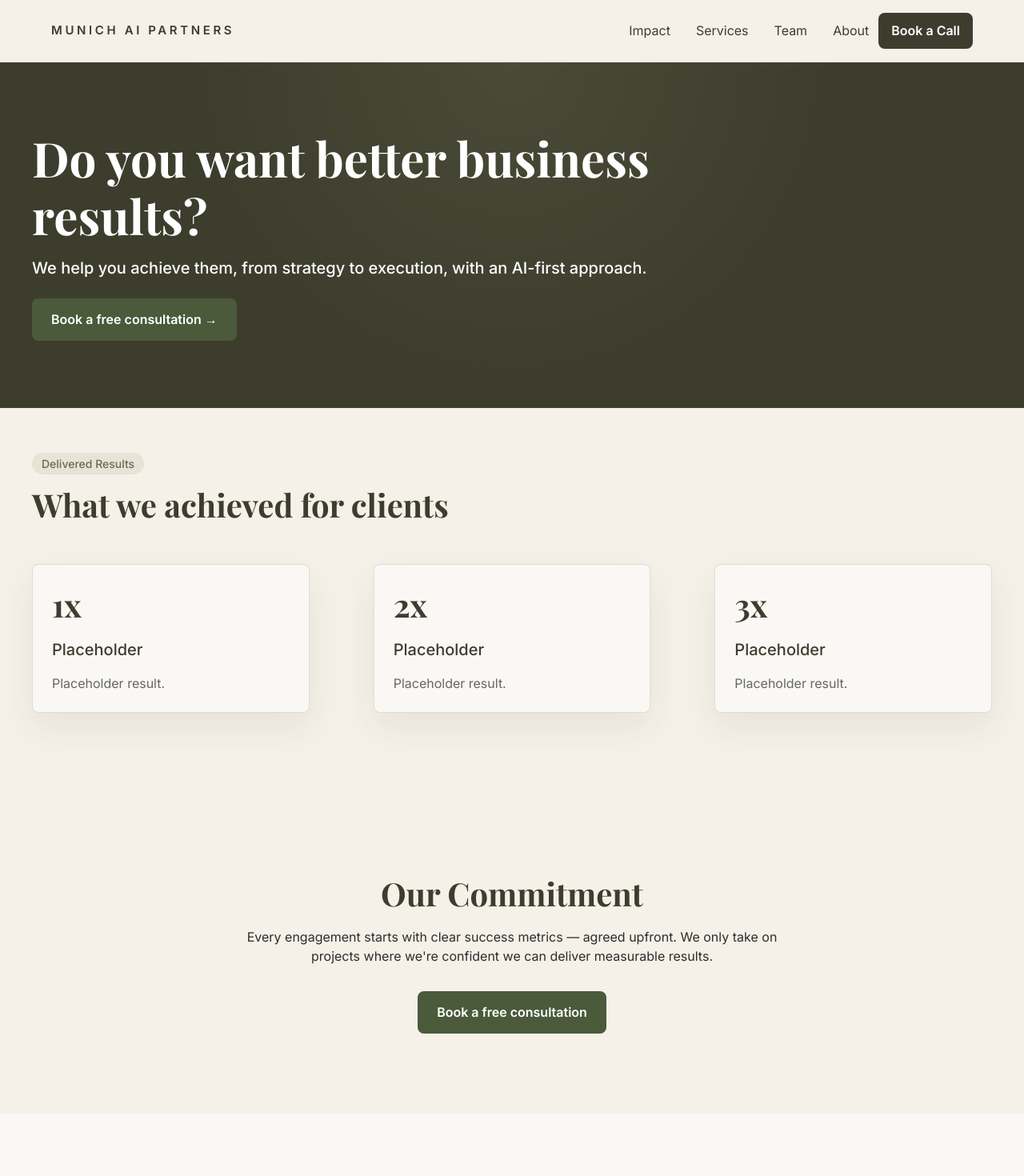
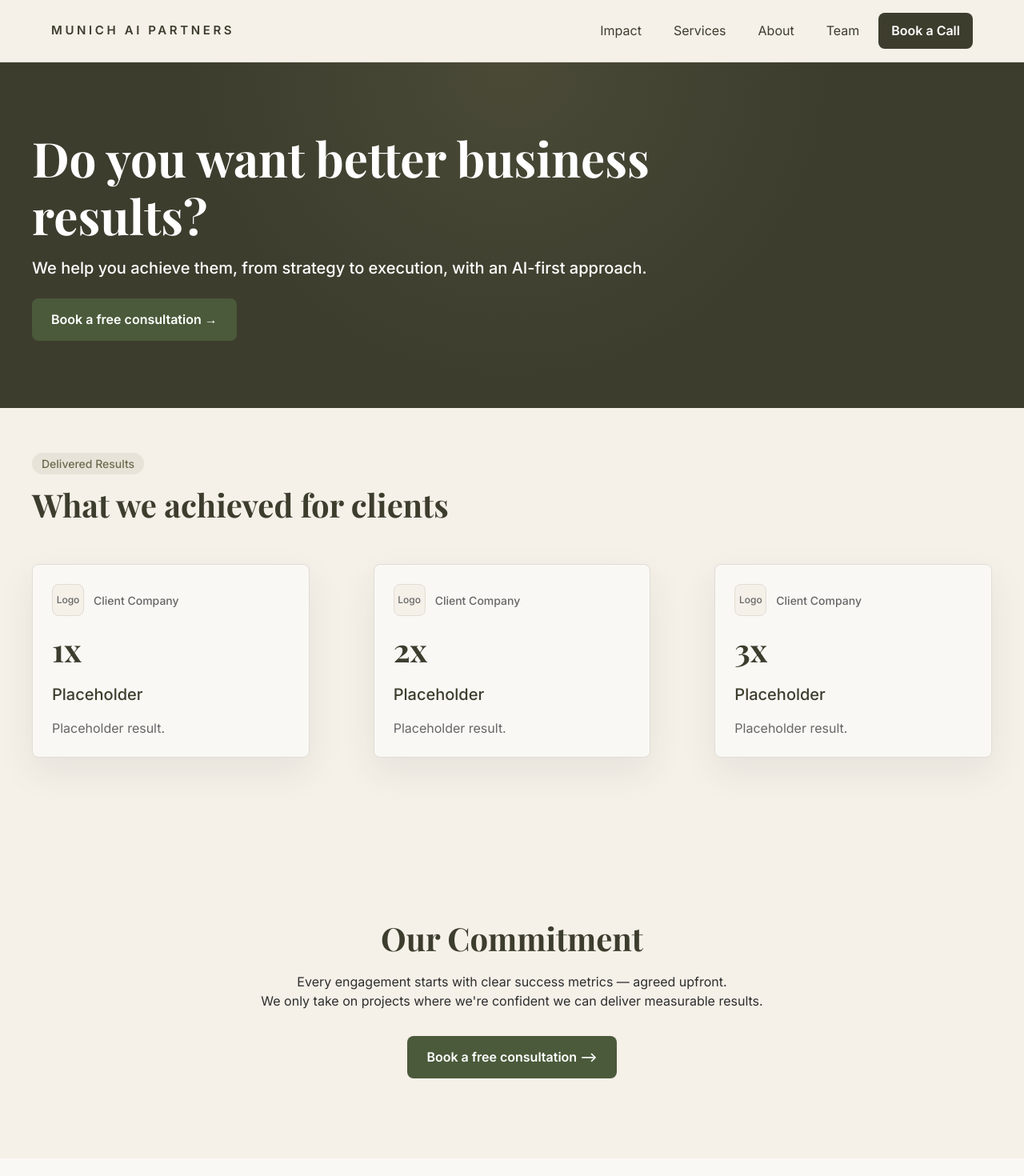
Before and after one commit to adluux/munich-ai-partners-website, a Next.js app: page / in a window 1280 px wide. Shown: the top 1470 px of the page at 80% size. Built offline with nearby package versions, Linux system fonts and the light colour scheme.

Commit message:
Fix April 17 website feedback

```diff
--- a/components/Guarantee.tsx
+++ b/components/Guarantee.tsx
@@ -7,6 +7,8 @@ interface GuaranteeProps {
 }
 
 export default function Guarantee({ className }: GuaranteeProps) {
+  const guaranteeLines = content.guarantee.copy.split("\n");
+
   return (
     <section
       className={clsx("bg-background px-6 pb-6 pt-[60px] lg:pb-8 lg:pt-[100px]", className)}
@@ -16,7 +18,11 @@ export default function Guarantee({ className }: GuaranteeProps) {
           {content.guarantee.headline}
         </h2>
         <p className="font-sans text-[16px] font-normal leading-[1.5] text-text">
-          {content.guarantee.copy}
+          {guaranteeLines.map((line) => (
+            <span key={line} className="block">
+              {line}
+            </span>
+          ))}
         </p>
       </FadeInWrapper>
     </section>
--- a/components/HowWeDoIt.tsx
+++ b/components/HowWeDoIt.tsx
@@ -9,7 +9,10 @@ interface HowWeDoItProps {
 
 export default function HowWeDoIt({ className }: HowWeDoItProps) {
   return (
-    <section className={clsx("bg-primary px-6 py-[60px] lg:py-[100px]", className)}>
+    <section
+      id="about"
+      className={clsx("scroll-mt-navbar bg-primary px-6 py-[60px] lg:py-[100px]", className)}
+    >
       <FadeInWrapper className="mx-auto flex max-w-prose flex-col items-center gap-6 text-center">
         <h2 className="font-heading text-[28px] font-bold leading-[1.3] text-white md:text-[40px]">
           {content.howWeDoIt.heading}
--- a/components/MetricCard.tsx
+++ b/components/MetricCard.tsx
@@ -5,6 +5,8 @@ import useCountUp from "@/hooks/useCountUp";
 interface MetricCardProps {
   target: number;
   suffix: string;
+  companyName: string;
+  logoLabel: string;
   title: string;
   description: string;
 }
@@ -12,6 +14,8 @@ interface MetricCardProps {
 export default function MetricCard({
   target,
   suffix,
+  companyName,
+  logoLabel,
   title,
   description,
 }: MetricCardProps) {
@@ -19,6 +23,14 @@ export default function MetricCard({
 
   return (
     <article className="flex h-full flex-col gap-4 rounded-lg border border-border-light bg-card p-6 shadow-soft">
+      <div className="flex items-center gap-3">
+        <div className="flex h-10 w-10 items-center justify-center rounded-lg border border-border-light bg-background font-sans text-[12px] font-medium leading-[1.4] text-text-secondary">
+          {logoLabel}
+        </div>
+        <p className="font-sans text-[14px] font-medium leading-[1.4] text-text-secondary">
+          {companyName}
+        </p>
+      </div>
       <div
         ref={ref}
         className="font-heading text-[28px] font-bold leading-[1.3] text-primary md:text-[40px]"
--- a/components/NavbarClient.tsx
+++ b/components/NavbarClient.tsx
@@ -108,8 +108,8 @@ export default function NavbarClient({
       <div className="ml-auto flex items-center gap-2 md:gap-3">
         <div
           className={clsx(
-            "hidden items-center gap-8 md:flex",
-            hasShadow && "rounded-lg bg-background/80 px-3 py-2 backdrop-blur",
+            "hidden items-center gap-8 rounded-lg px-3 py-2 md:flex lg:gap-10",
+            hasShadow ? "bg-background/80 backdrop-blur shadow-nav" : "bg-transparent",
           )}
         >
           {links.map((link) => (
@@ -146,14 +146,14 @@ export default function NavbarClient({
         <div
           id="mobile-navigation"
           ref={overlayRef}
-          className="fixed inset-0 top-navbar z-40 flex flex-col gap-4 overflow-y-auto border-t border-border-light bg-background px-6 py-6 md:hidden"
+          className="fixed bottom-0 left-0 right-0 top-navbar z-40 flex w-screen flex-col gap-4 overflow-y-auto border-t border-border-light bg-background px-6 py-6 md:hidden"
         >
           {links.map((link) => (
             <Link
               key={link.id}
               href={link.href}
               onClick={handleMenuClose}
-              className="rounded-lg border border-border-light bg-card px-5 py-4 font-sans text-[16px] font-medium leading-[1.4] text-text shadow-soft transition duration-300 hover:scale-[1.02]"
+              className="w-full rounded-lg border border-border-light bg-card px-5 py-4 font-sans text-[16px] font-medium leading-[1.4] text-text shadow-soft transition duration-300 hover:scale-[1.02]"
             >
               {link.label}
             </Link>
@@ -161,7 +161,7 @@ export default function NavbarClient({
           <Link
             href="#book"
             onClick={handleMenuClose}
-            className="inline-flex items-center justify-center rounded-lg bg-cta px-5 py-4 font-sans text-[16px] font-semibold leading-[1.3] text-white transition duration-300 hover:scale-[1.02] hover:shadow-lg"
+            className="inline-flex w-full items-center justify-center rounded-lg bg-cta px-5 py-4 font-sans text-[16px] font-semibold leading-[1.3] text-white transition duration-300 hover:scale-[1.02] hover:shadow-lg"
           >
             {ctaLabel}
           </Link>
--- a/components/SectionBadge.tsx
+++ b/components/SectionBadge.tsx
@@ -18,7 +18,7 @@ export default function SectionBadge({
         align === "start" && "self-start",
         align === "center" && "self-center",
         variant === "light" && "bg-accent/10 text-accent",
-        variant === "dark" && "border border-white/20 bg-white/10 text-white",
+        variant === "dark" && "bg-white/10 text-white",
       )}
     >
       {label}
--- a/components/Testimonials.tsx
+++ b/components/Testimonials.tsx
@@ -30,6 +30,8 @@ export default function Testimonials({ className }: TestimonialsProps) {
               <MetricCard
                 target={card.target}
                 suffix={card.suffix}
+                companyName={card.companyName}
+                logoLabel={card.logoLabel}
                 title={card.title}
                 description={card.description}
               />
--- a/components/Urgency.tsx
+++ b/components/Urgency.tsx
@@ -8,13 +8,7 @@ interface UrgencyProps {
 
 export default function Urgency({ className }: UrgencyProps) {
   return (
-    <section
-      id="about"
-      className={clsx(
-        "scroll-mt-navbar bg-background px-6 py-[60px] lg:py-[100px]",
-        className,
-      )}
-    >
+    <section className={clsx("bg-background px-6 py-[60px] lg:py-[100px]", className)}>
       <FadeInWrapper className="mx-auto max-w-narrow text-center">
         <h2 className="font-heading text-[28px] font-bold leading-[1.3] text-primary md:text-[40px]">
           {content.urgency.copy}
--- a/components/WhoWeAre.tsx
+++ b/components/WhoWeAre.tsx
@@ -48,7 +48,7 @@ export default function WhoWeAre({ className }: WhoWeAreProps) {
         <div className="mx-auto mt-8 grid max-w-[700px] grid-cols-1 gap-8 md:grid-cols-2">
           {content.team.partners.map((partner) => (
             <div key={partner.name} className="flex flex-col items-center gap-3 text-center">
-              <h3 className="font-heading text-[28px] font-bold leading-[1.3] text-primary">
+              <h3 className="font-sans text-[20px] font-medium leading-[1.4] text-primary">
                 {partner.name}
               </h3>
               <p className="font-sans text-[16px] font-normal leading-[1.5] text-text-secondary">
--- a/lib/content.ts
+++ b/lib/content.ts
@@ -10,8 +10,8 @@ export const content = {
     links: [
       { label: "Impact", href: "#testimonials", id: "testimonials" },
       { label: "Services", href: "#services", id: "services" },
+      { label: "About", href: "#about", id: "about" },
       { label: "Team", href: "#team", id: "team" },
-      { label: "About", href: "#about", id: "about" },
     ],
     ctaLabel: "Book a Call",
   },
@@ -29,6 +29,8 @@ export const content = {
         id: "01",
         target: 1,
         suffix: "x",
+        companyName: "Client Company",
+        logoLabel: "Logo",
         title: "Placeholder",
         description: "Placeholder result.",
       },
@@ -36,6 +38,8 @@ export const content = {
         id: "02",
         target: 2,
         suffix: "x",
+        companyName: "Client Company",
+        logoLabel: "Logo",
         title: "Placeholder",
         description: "Placeholder result.",
       },
@@ -43,6 +47,8 @@ export const content = {
         id: "03",
         target: 3,
         suffix: "x",
+        companyName: "Client Company",
+        logoLabel: "Logo",
         title: "Placeholder",
         description: "Placeholder result.",
       },
@@ -51,10 +57,10 @@ export const content = {
   guarantee: {
     headline: "Our Commitment",
     copy:
-      "Every engagement starts with clear success metrics \u2014 agreed upfront. We only take on projects where we're confident we can deliver measurable results.",
+      "Every engagement starts with clear success metrics \u2014 agreed upfront.\nWe only take on projects where we're confident we can deliver measurable results.",
   },
   midCta: {
-    label: "Book a free consultation",
+    label: "Book a free consultation \u2014>",
   },
   howWeWork: {
     tag: "How we work",
```
